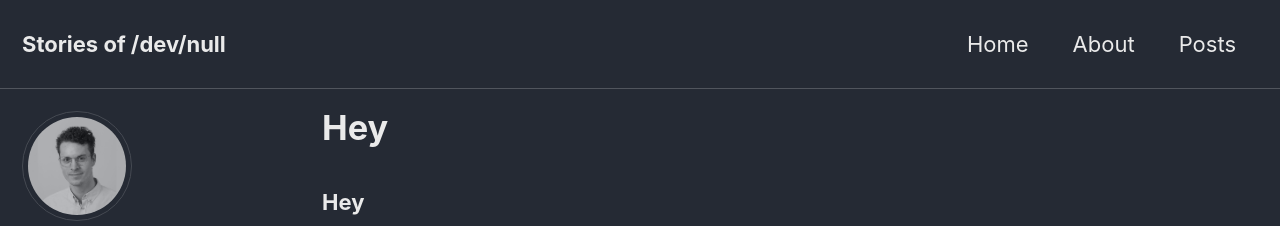
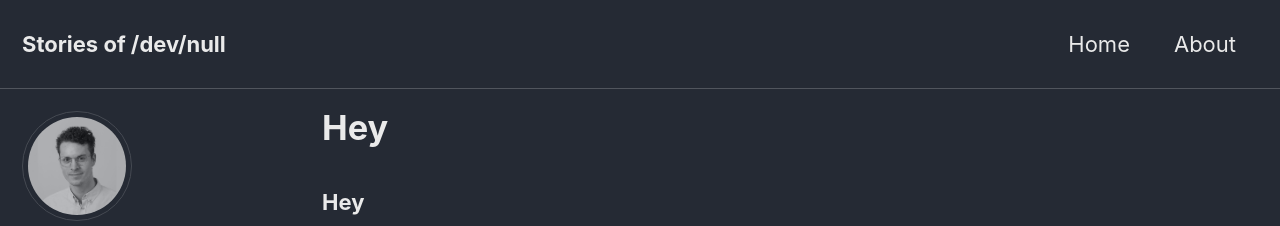
Before and after one commit to KingOfSpades/blog, a Jekyll site: the page built from _pages/about.md, in a window 1280 px wide and 900 px high. Shown: the top 226 px of the window. Built offline with Jekyll 4.4.1, drawn with Linux system fonts in a browser that asks for light colours; cached includes are drawn as plain includes; our own code applies the rules of GitHub Pages for plain Markdown files.

Commit message:
Edit on nav and pages

```diff
--- a/_data/navigation.yml
+++ b/_data/navigation.yml
@@ -4,5 +4,3 @@ main:
     url: /
   - title: "About"
     url: /about/
-  - title: "Posts"
-    url: /blog/
--- a/_pages/about.md
+++ b/_pages/about.md
@@ -3,5 +3,4 @@ layout: home
 author_profile: true
 ---
 
-
 ### Hey
```
Also changed, not shown: _posts/2019-03-25-bye-bye-caps-lock.md (+3 -2 lines).
